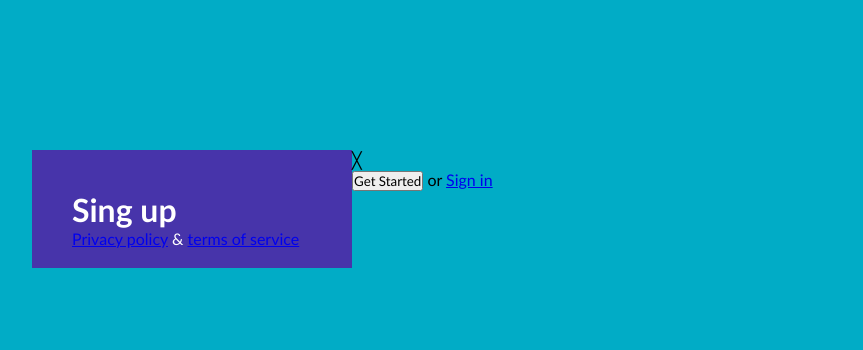
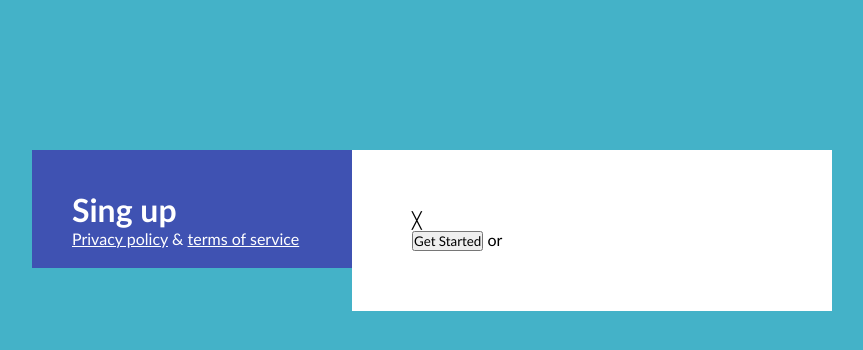
Before and after one commit to MantvydasLabane/04_sign_up, a plain HTML site: page index.html in a window 1280 px wide. Shown: the whole page, without its empty margins (208-1071 px from the left). Drawn offline with Linux system fonts and the light colour scheme.

Commit message:
html and css changes

```diff
--- a/css/main.css
+++ b/css/main.css
@@ -1,5 +1,5 @@
 body {
-    background-color: #01ACC6
+    background-color: #44b2c8;
 }
 
 .container {
@@ -9,37 +9,26 @@ body {
     margin-left: calc(50% - 400px);
 }
 
-.left-collumn {
-    background-color: #4734AA;
+.left-column {
     width: 40%;
     float: left;
     padding: 40px;
     padding-bottom: 20px;
+    background-color: #3f52b2;
     color: #fff;
-    box-sizing: border-box;
-
-a {
 }
 
 h1 {
 }
 
-div {
+a {
+    color: #fff;
 }
 
-.right-collumn {
+
+.right-column {
+    width: 60%;
+    float: left;
+    padding: 60px;
     background-color: #fff;
-    width: 60%;
-    padding: 60px;
 }
-
-div {
-    display: inline-block;
-    margin-top: left;
-}
-
-input {
-}
-
-button {
-}
--- a/index.html
+++ b/index.html
@@ -10,7 +10,7 @@
 </head>
 <body>
     <main class="container">
-        <div class="left-collumn">
+        <div class="left-column">
             <h1>Sing up</h1>
             <div>
                 <a href="#">Privacy policy</a>
@@ -19,12 +19,12 @@
             </div>
         </div>
 
-        <div class="right-collumn">
+        <div class="right-column">
             <div>&#x2573;</div>
                 <button>Get Started</button>
                 <span>or</span>
                 <a href="#">Sign in</a>
-                </div>
+            </div>
             </form>
         </div>
     </main>
```
